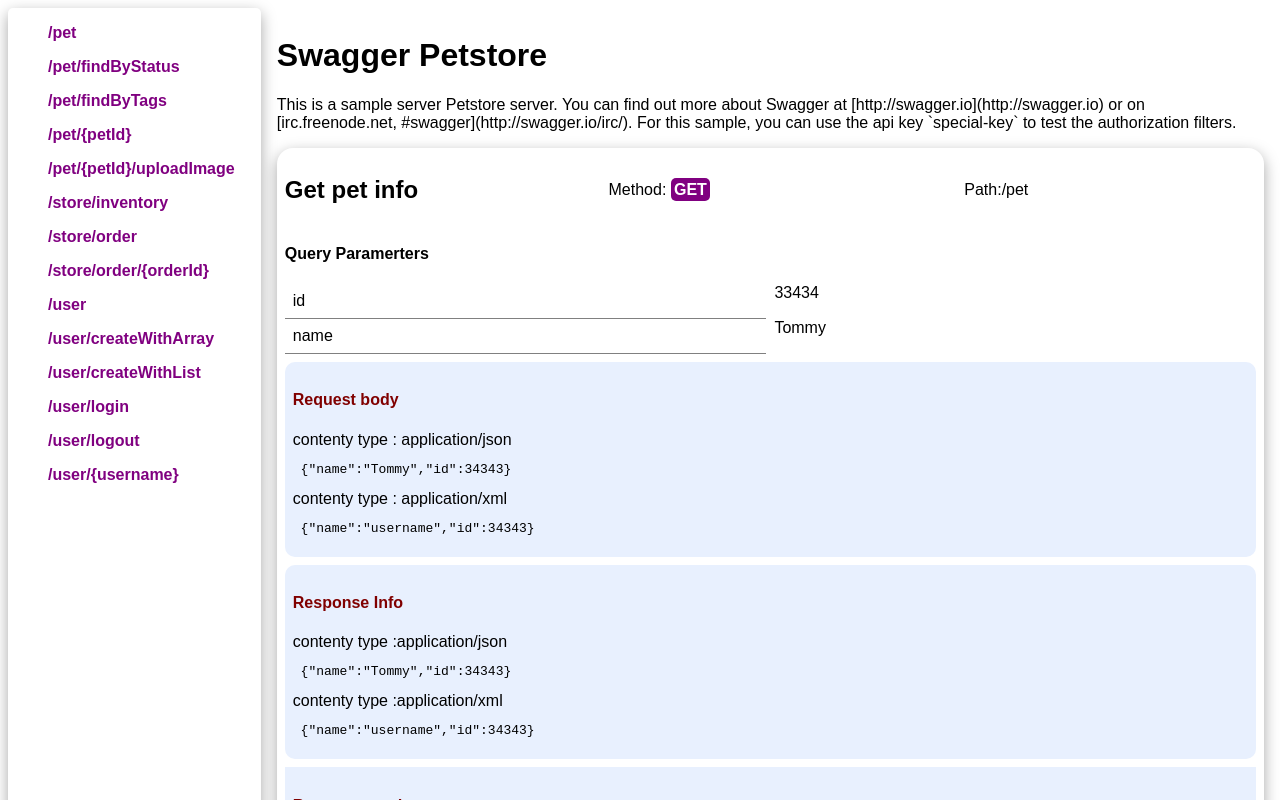
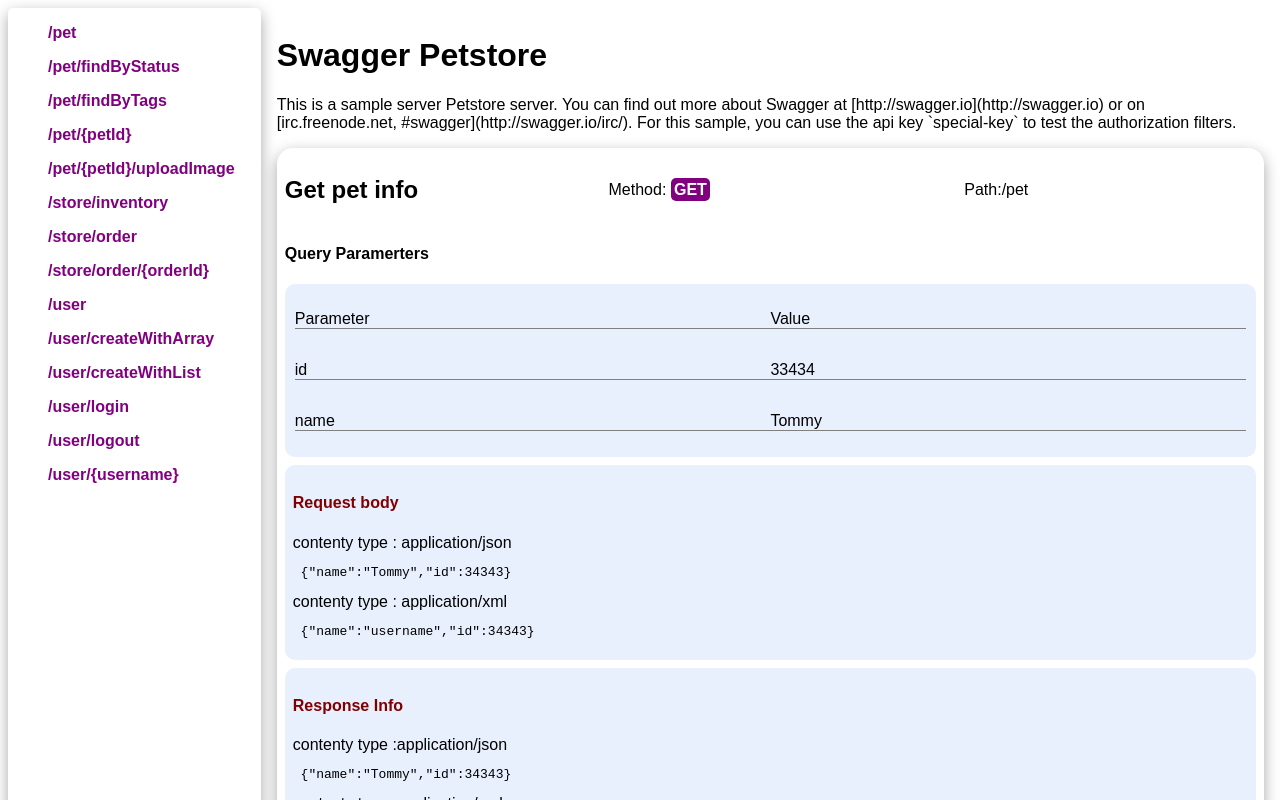
Before and after one commit to arunkumar413/openAPI-document-generator, a React (Create React App) app: page / in a window 1280 px wide. Shown: the top 800 px of the page. Built offline with nearby package versions, Linux system fonts and the light colour scheme.

Commit message:
styling query params

```diff
--- a/src/document.js
+++ b/src/document.js
@@ -1,4 +1,4 @@
-import react, { useState, useEffect } from "react";
+import React, { useState, useEffect } from "react";
 import { API } from "./API";
 
 export function Document() {
@@ -63,10 +63,10 @@
 
       return (
 
-        <div key={index.toString()} className="query-params">
-          <div className="query"> {item}  </div>
-          <div className="param"> {API[pathIndex].queryParams[item]}  </div>
-        </div>)
+        <React.Fragment key={index.toString()} >
+          <p className="query"> {item}  </p>
+          <p className="param"> {API[pathIndex].queryParams[item]}  </p>
+        </React.Fragment>)
 
 
     })
@@ -94,8 +94,10 @@
             {item.path}
           </span>{" "}
         </div>
+        <h4> Query Paramerters </h4>
         <div className="query-params-container">
-          <h4> Query Paramerters </h4>
+          <p className="query"> Parameter  </p>
+          <p className="param"> Value  </p>
           {getQueryParams(index)}
           {/* {JSON.stringify(item.queryParams)} */}
         </div>
--- a/src/styles.css
+++ b/src/styles.css
@@ -118,15 +118,18 @@
   align-items: center;
 }
 
-.query-params {
+.query-params-container {
   display: grid;
   grid-template-columns: 1fr 1fr;
-  justify-content: space-evenly;
-  align-content: center;
-  grid-gap: 0.5rem;
+  justify-content: center;
+  align-items: center;
+  background-color: #e8f0fe;
+  border-radius: 10px;
+  padding: 10px;
+
 }
 
-.query, .params {
-  padding: 0.5rem;
-  border-bottom: solid 0.5px gray
+.query,
+.param {
+  border-bottom: solid 0.5px gray;
 }
```
Also changed, not shown: 10 other files (tests, documents, lock files or other folders).
